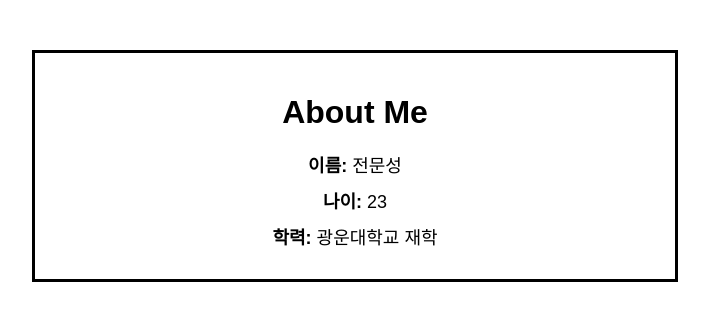
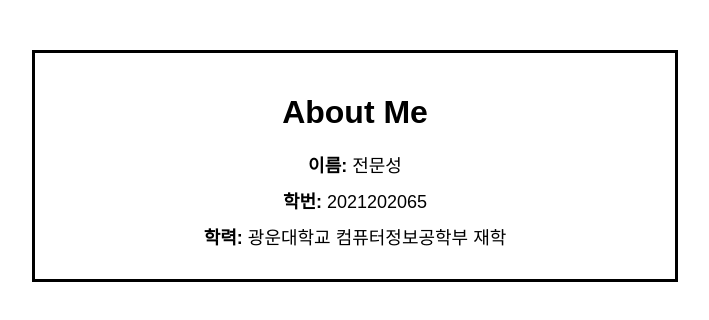
Before and after one commit to msj-123/AI-PRACTICE1, a plain HTML site: page about.html in a window 1280 px wide. Shown: the whole page, without its empty margins (285-994 px from the left). Drawn offline with Linux system fonts and the light colour scheme.

Commit message:
Update about.html

```diff
--- a/about.html
+++ b/about.html
@@ -24,7 +24,7 @@
 <body>
     <h1>About Me</h1>
     <p><strong>이름:</strong> 전문성</p>
-    <p><strong>나이:</strong> 23</p>
-    <p><strong>학력:</strong> 광운대학교 재학</p>
+    <p><strong>학번:</strong> 2021202065</p>
+    <p><strong>학력:</strong> 광운대학교 컴퓨터정보공학부 재학</p>
 </body>
 </html>
```
